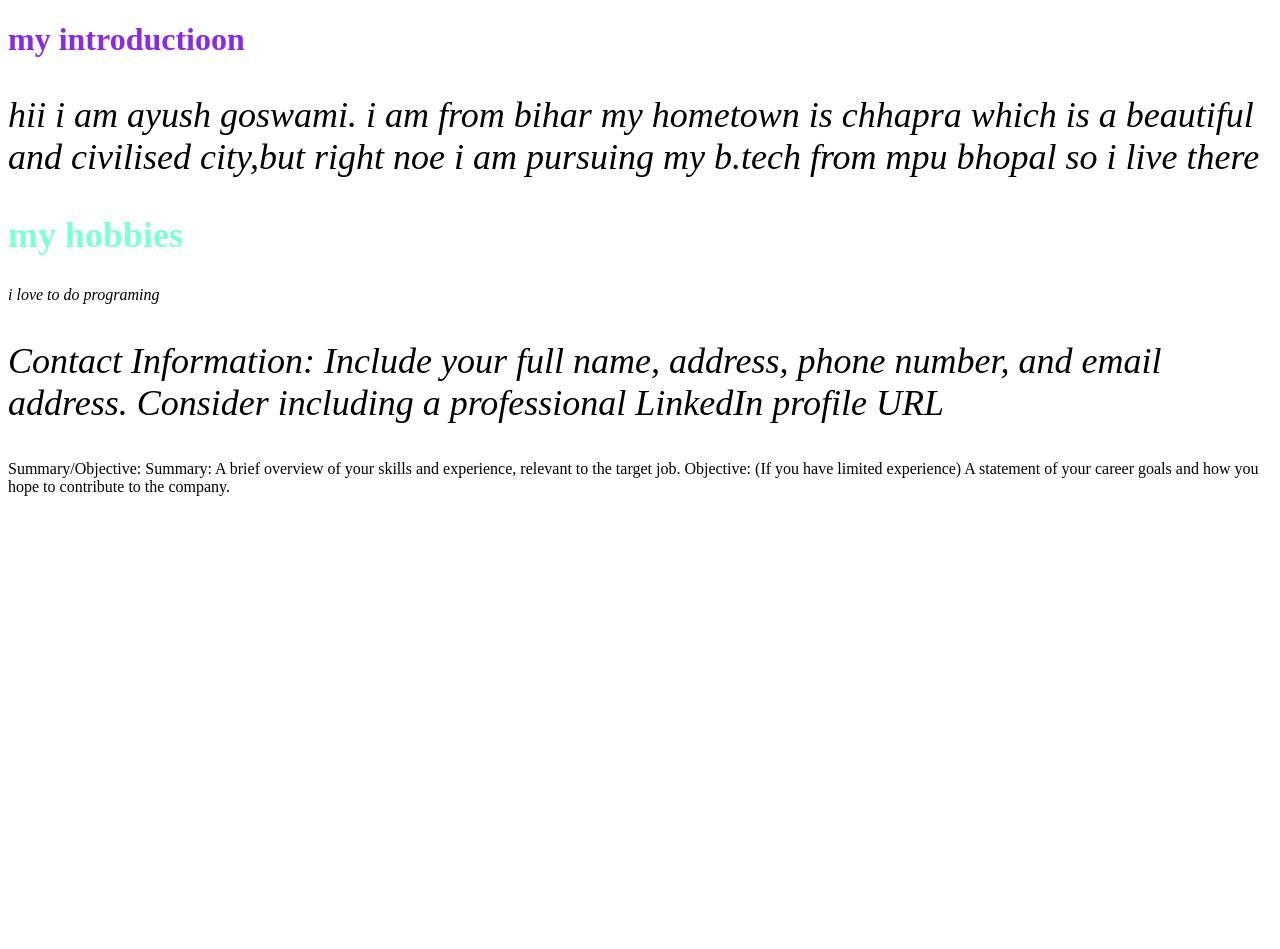
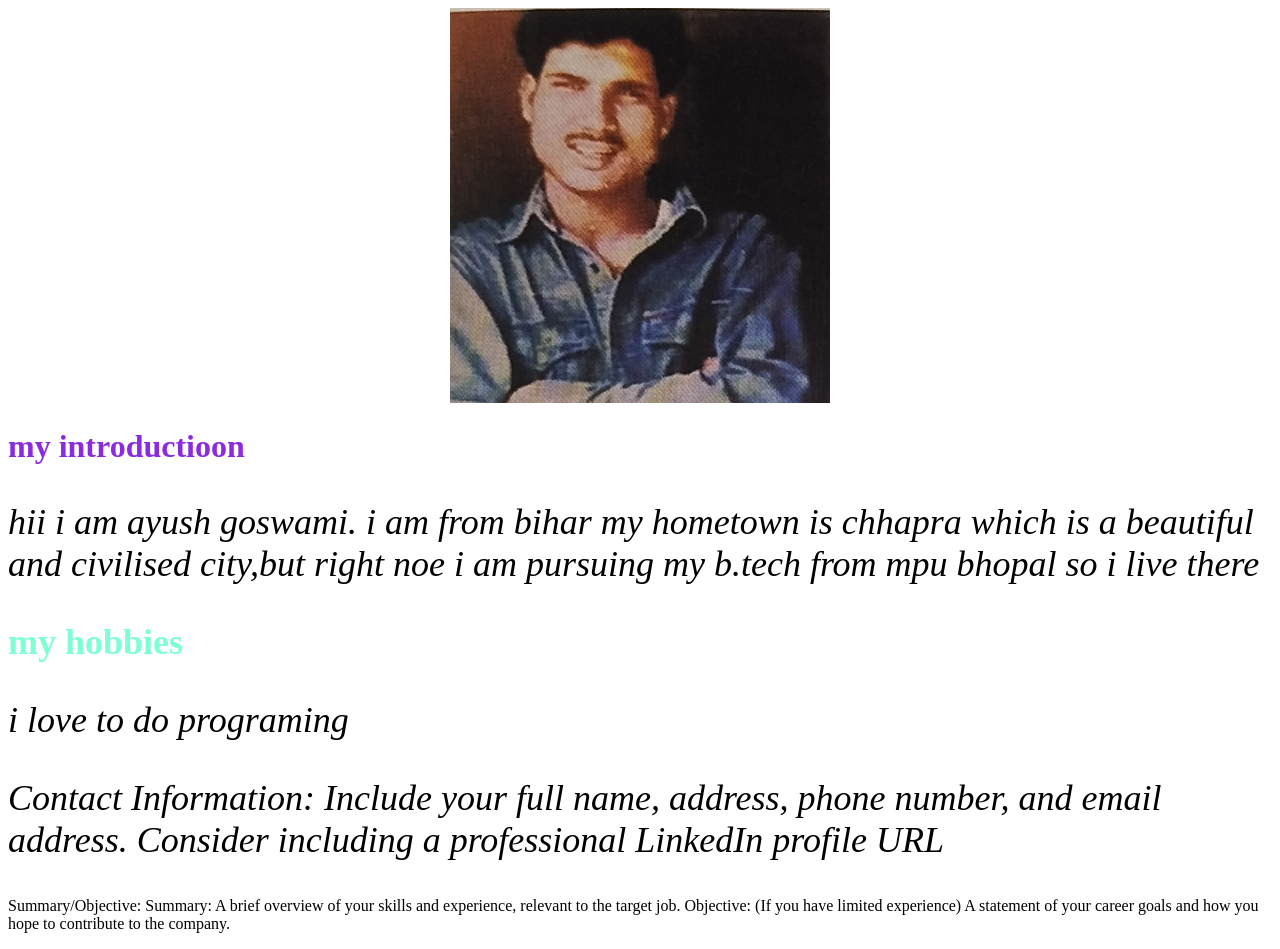
Before and after one commit to Ayush19S/learn-html-css, a plain HTML site: page day1/index.html in a window 1280 px wide. Before the commit the page ends 800 px from the top, so only its background shows below. Drawn offline with Linux system fonts and the light colour scheme.

Commit message:
learn basic css

```diff
--- a/day1/index.html
+++ b/day1/index.html
@@ -5,6 +5,9 @@
            <link rel="stylesheet" href="./style.css">
       </head>
       <body>
+        <header class="header">
+        <img src="./Shri_Prakash_Shukla.jpg" alt="shri-praash-shukla" class="aa">
+      </header>
         <h1> my introductioon </h1>
         <p class="abc"> hii i am ayush goswami.  i am from bihar my hometown is chhapra which is a beautiful and civilised city,but right noe i am pursuing my b.tech from mpu bhopal so i live there  </p>
         <h2>  my hobbies </h2>
--- a/day1/style.css
+++ b/day1/style.css
@@ -2,8 +2,10 @@ h1{ color: blueviolet;}
 .abc { font-size: 36px;}
 .abc{ font-style: italic;}
 .def{ font-style: italic}
-
+.def{ font-size: 36px;}
 h2{ color: aquamarine}
 h2{ font-size: 36px;}
 .ghi{ font-style: italic;}
 .ghi{ font-size: 36px;}
+.aa { width: 30%;}
+.header{text-align: center;}
```
Also changed, not shown: day1/Shri_Prakash_Shukla.jpg (added).
